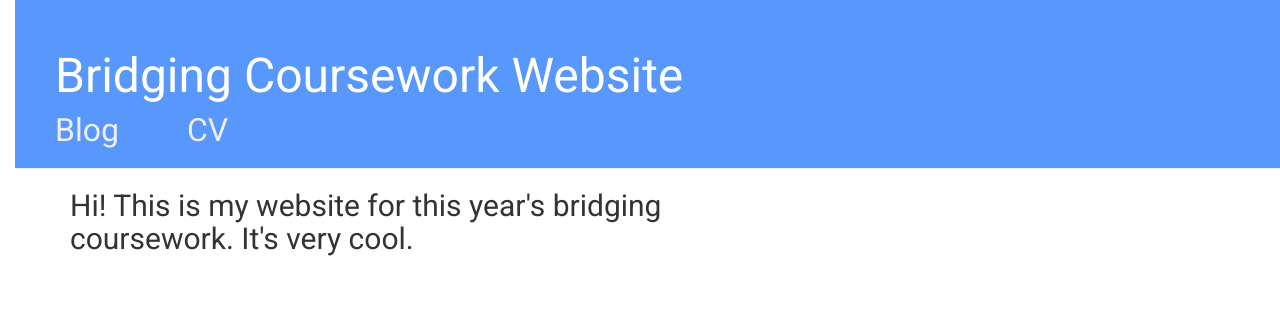
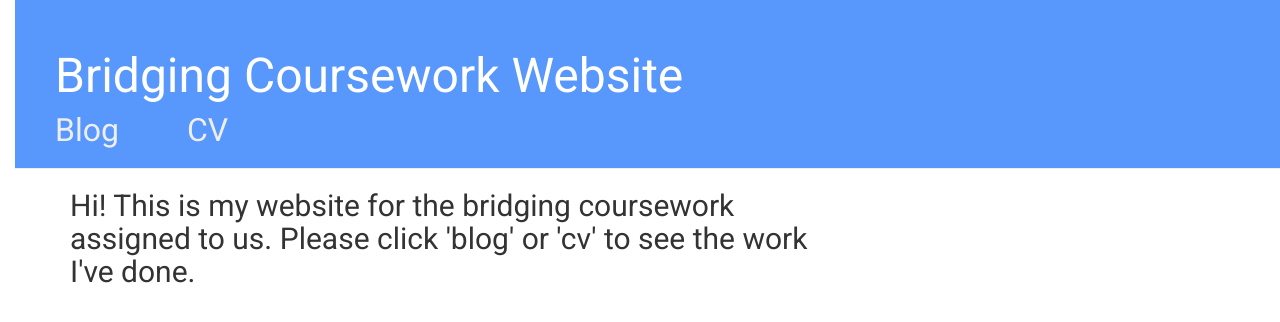
Before and after one commit to Brayhound/BridgingWork, a Django app: page / in a window 1280 px wide. Shown: the top 322 px of the page. Run offline with Django 3.2, Linux system fonts and the light colour scheme; some libraries are stand-ins or nearby versions.

Commit message:
Updated homepage

```diff
--- a/blog/templates/blog/home.html
+++ b/blog/templates/blog/home.html
@@ -1,4 +1,4 @@
 {% extends 'blog/base.html' %}
 {% block content %}
-    <h2>Hi! This is my website for this year's bridging coursework. It's very cool.</h2>
+    <h2>Hi! This is my website for the bridging coursework assigned to us. Please click 'blog' or 'cv' to see the work I've done.</h2>
 {% endblock %}
```
